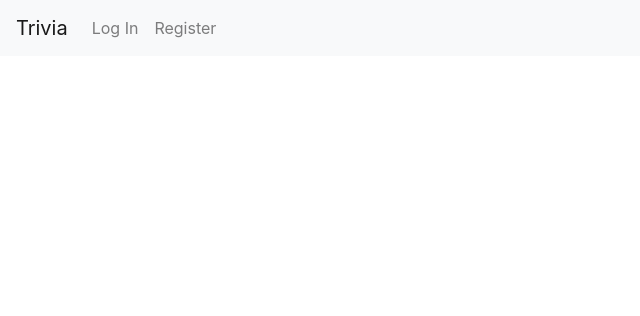
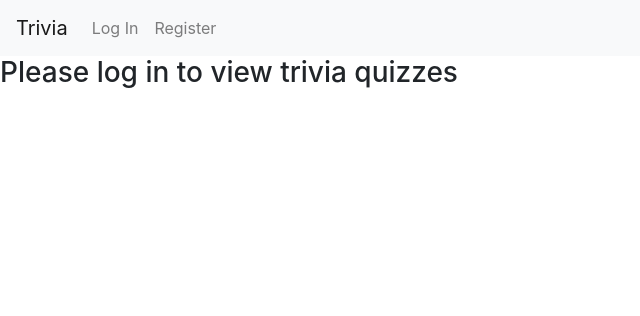
Before and after one commit to bfinelli1/trivia, a Django app: page / in a window 1280 px wide. Shown: the top 316 px of the page, without its empty margins (0-640 px from the left). Run offline with Django 3.2, Linux system fonts and the light colour scheme; data that the repository does not hold is empty; some libraries are stand-ins or nearby versions.

Commit message:
added login message

```diff
--- a/trivia/templates/trivia/index.html
+++ b/trivia/templates/trivia/index.html
@@ -72,6 +72,8 @@
 
 
 <div id="groupname"></div>
+{% else %}
+<h3>Please log in to view trivia quizzes</h3>
 
 {% endif %}
 
```
